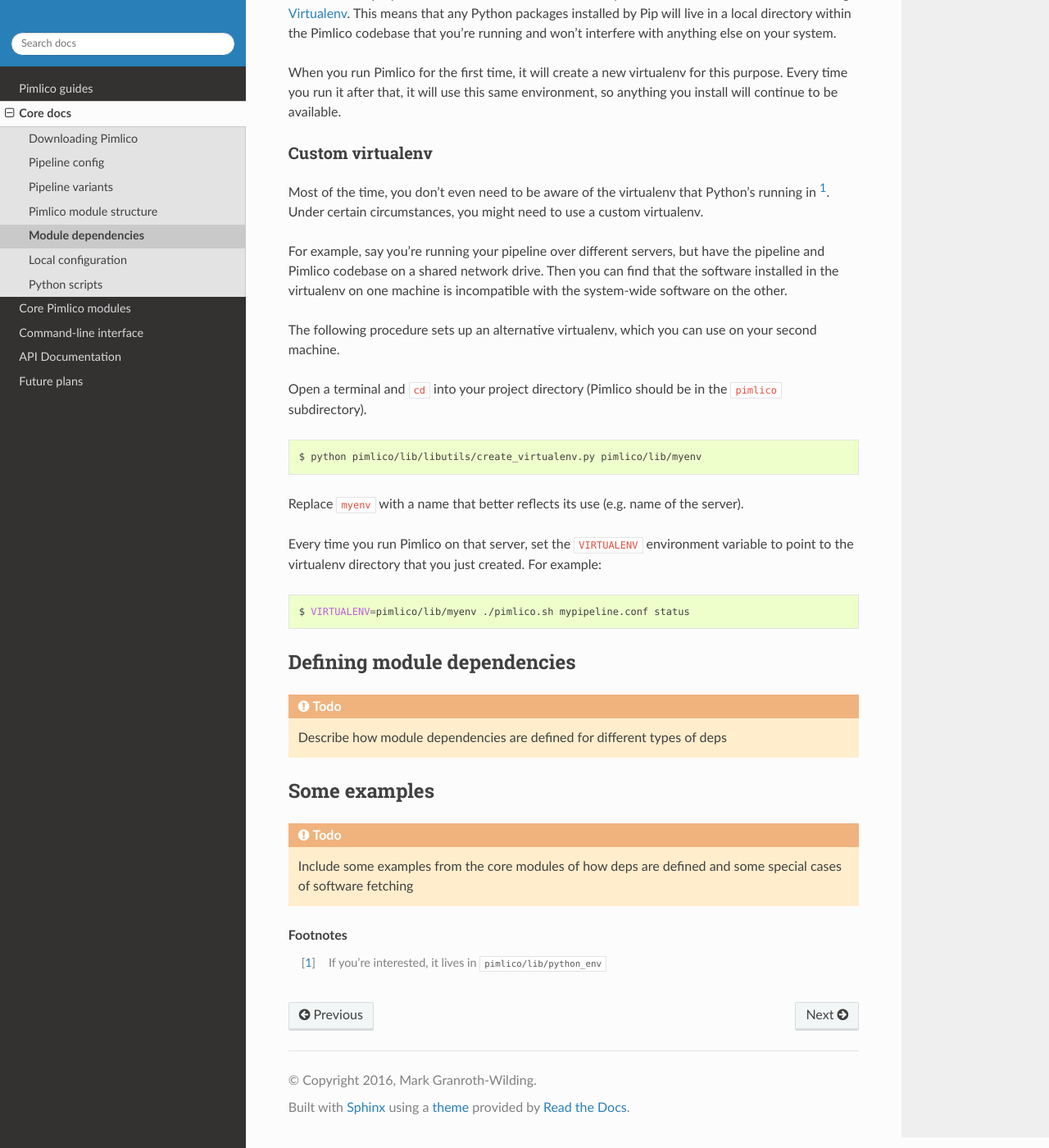
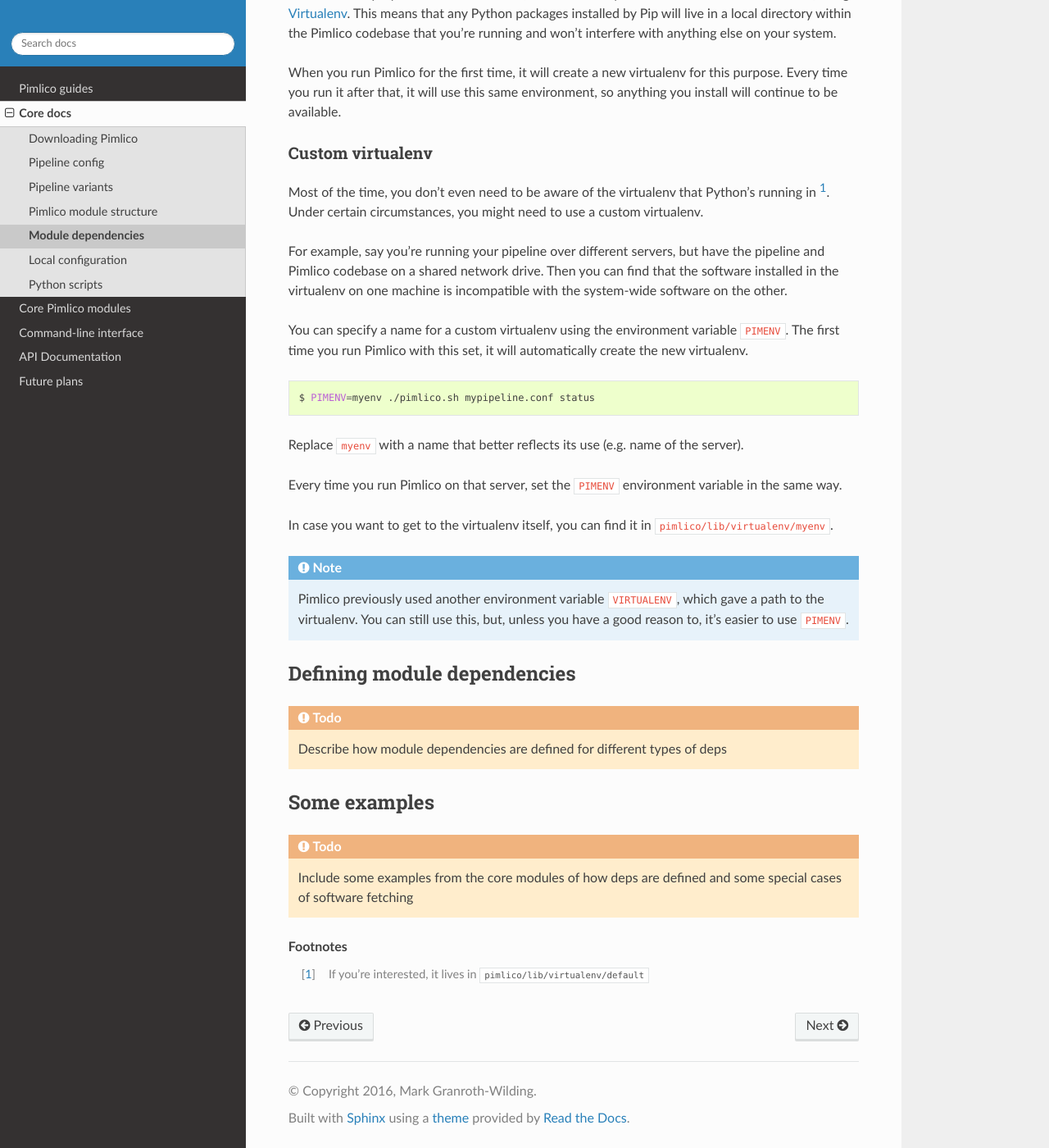
Before and after one commit to markgw/pimlico, a Sphinx documentation site: the page built from docs/core/dependencies.rst, in a window 1280 px wide and 1400 px high, scrolled down 877 px. Shown: the whole window at 82% size. Built offline with Sphinx 7.4.7 and the Read the Docs theme 2.0.0, drawn with Linux system fonts in a browser that asks for light colours; formulas are drawn with MathJax 3; the version number could not be read and is left out.

Commit message:
New way of defining virtualenvs
Now defined by name, instead of path, using the env var ``PIMENV``.

Updated docs to cover this.

```diff
--- a/docs/core/dependencies.rst
+++ b/docs/core/dependencies.rst
@@ -49,23 +49,23 @@ you're running your pipeline over different servers, but have the pipeline and P
 network drive. Then you can find that the software installed in the virtualenv on one machine is incompatible
 with the system-wide software on the other.
 
-The following procedure sets up an alternative virtualenv, which you can use on your second
-machine.
-
-Open a terminal and ``cd`` into your project directory (Pimlico should be in the ``pimlico`` subdirectory).
+You can specify a name for a custom virtualenv using the environment variable ``PIMENV``. The first time
+you run Pimlico with this set, it will automatically create the new virtualenv.
 
 .. code:: sh
 
-   $ python pimlico/lib/libutils/create_virtualenv.py pimlico/lib/myenv
+   $ PIMENV=myenv ./pimlico.sh mypipeline.conf status
 
 Replace ``myenv`` with a name that better reflects its use (e.g. name of the server).
 
-Every time you run Pimlico on that server, set the ``VIRTUALENV`` environment variable to
-point to the virtualenv directory that you just created. For example:
+Every time you run Pimlico on that server, set the ``PIMENV`` environment variable in the same way.
 
-.. code:: sh
+In case you want to get to the virtualenv itself, you can find it in ``pimlico/lib/virtualenv/myenv``.
 
-   $ VIRTUALENV=pimlico/lib/myenv ./pimlico.sh mypipeline.conf status
+.. note::
+
+   Pimlico previously used another environment variable ``VIRTUALENV``, which gave a path to the
+   virtualenv. You can still use this, but, unless you have a good reason to, it's easier to use ``PIMENV``.
 
 Defining module dependencies
 ============================
@@ -85,4 +85,4 @@ Some examples
 
 .. rubric:: Footnotes
 
-.. [#env_loc] If you're interested, it lives in ``pimlico/lib/python_env``
+.. [#env_loc] If you're interested, it lives in ``pimlico/lib/virtualenv/default``
```
Also changed, not shown: 4 other files.
